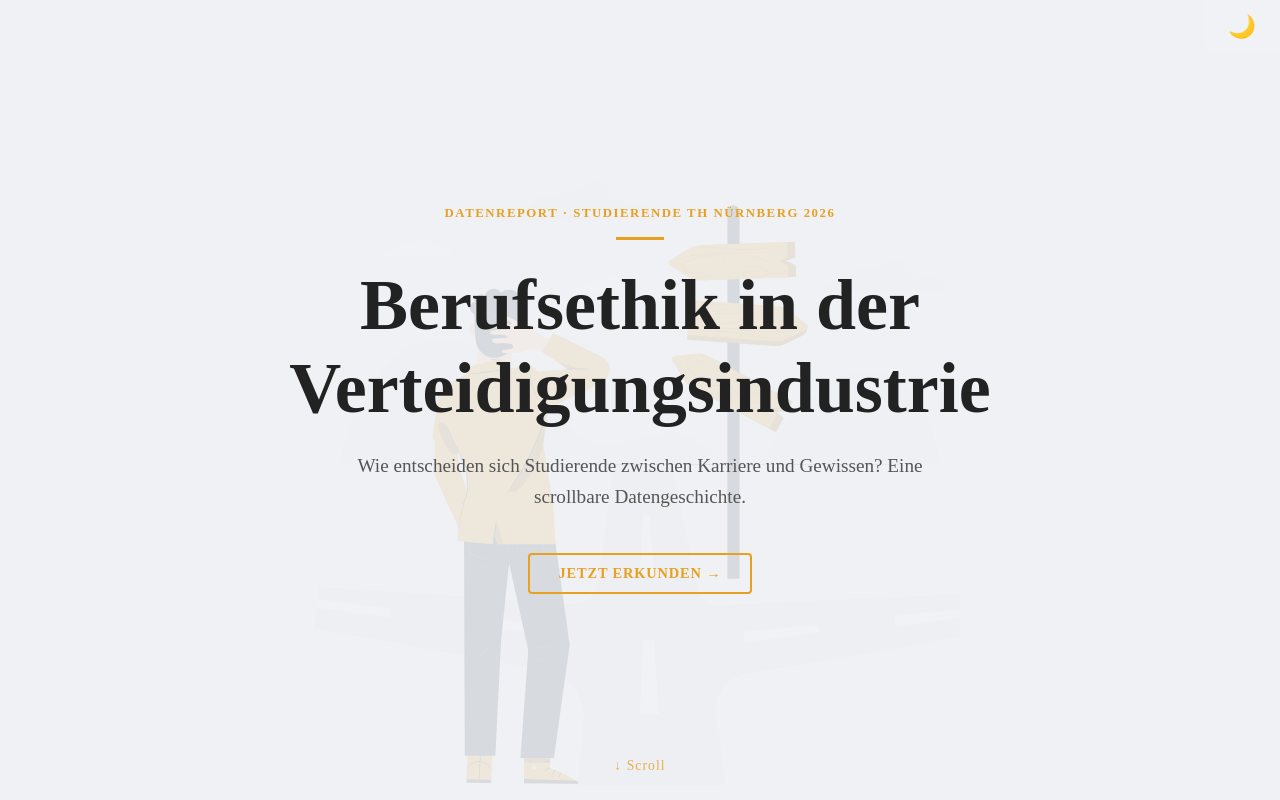
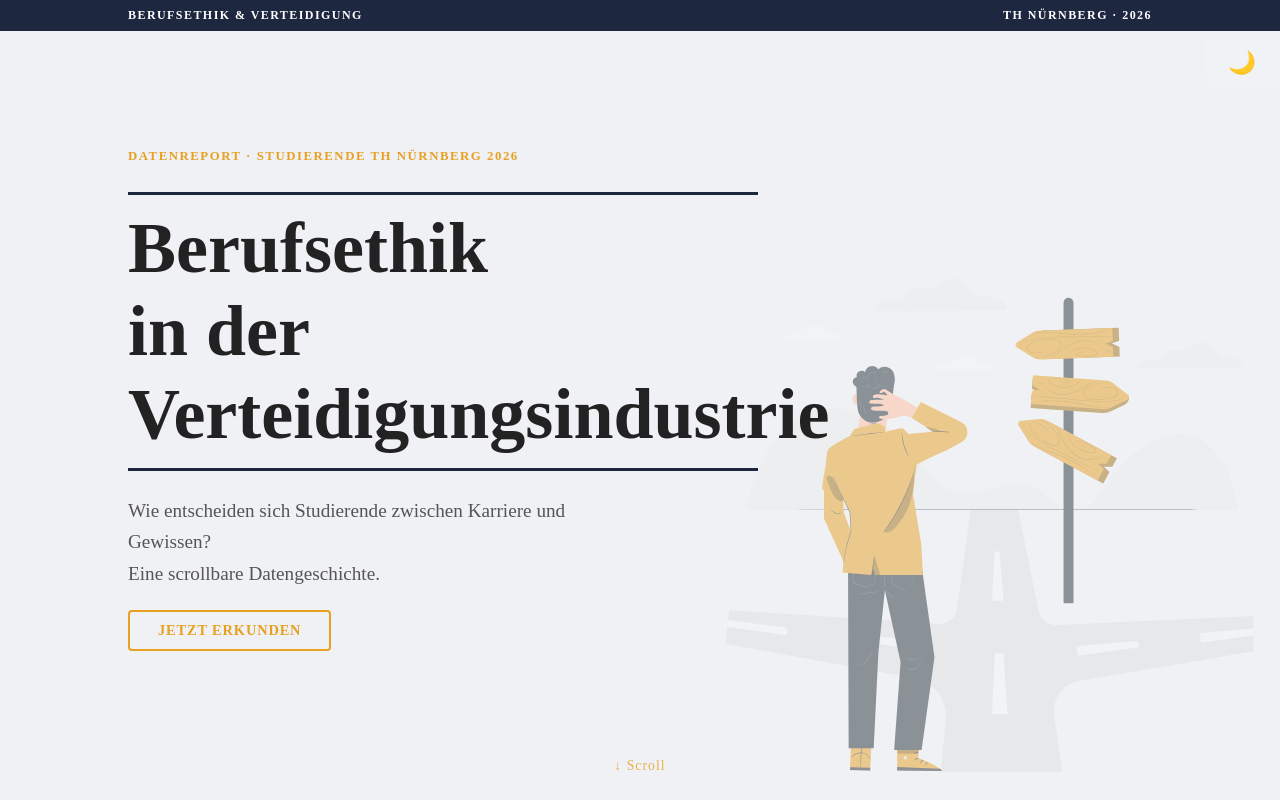
Before and after one commit to dominik-voss/EthikWebsite, a website built with Vite: page index.html in a window 1280 px wide. Shown: the top 800 px of the page. Built offline with nearby package versions, Linux system fonts and the light colour scheme.

Commit message:
Hero-Redesign: Redaktionelles Layout, Masthead, Titellinien, Illustration

```diff
--- a/index.html
+++ b/index.html
@@ -11,15 +11,22 @@
 
 <body>
 <!-- Hero Section -->
+<div class="masthead">
+    <span>Berufsethik & Verteidigung</span>
+    <span>TH Nürnberg · 2026</span>
+</div>
 <section id="hero">
     <p class="hero-eyebrow">Datenreport · Studierende TH Nürnberg 2026</p>
-<div class="hero-rule"></div>
+<div class="hero-title-block">
+    <div class="hero-title-rule"></div>
     <h1 class="hero-title">Berufsethik in der<br>Verteidigungsindustrie</h1>
+<div class="hero-title-rule"></div>
+</div>
     <p class="hero-subtitle">
         Wie entscheiden sich Studierende zwischen Karriere und Gewissen?
-        Eine scrollbare Datengeschichte.
+        <br>Eine scrollbare Datengeschichte.
     </p>
-    <span class="hero-badge">Jetzt erkunden →</span>
+    <span class="hero-badge">Jetzt erkunden</span>
 </section>
      <span class="hero-scroll-hint">↓ Scroll</span>
 
--- a/src/style.css
+++ b/src/style.css
@@ -1,6 +1,48 @@
 /* -------------------------
    CSS-Variablen: Light & Dark
 ------------------------- */
+/* -------------------------
+   Masthead
+------------------------- */
+
+.masthead {
+    position: fixed;
+    top: 0;
+    left: 0;
+    right: 0;
+    z-index: 300;
+    background: #1e2740;
+    color: #ffffff;
+    display: flex;
+    justify-content: space-between;
+    align-items: center;
+    padding: 8px 10%;
+    font-size: 0.75rem;
+    font-weight: 600;
+    letter-spacing: 0.12em;
+    text-transform: uppercase;
+}
+
+/* -------------------------
+   Hero Title Block
+------------------------- */
+
+.hero-title-block {
+    max-width: 60%;
+}
+
+.hero-title-rule {
+    width: 100%;
+    height: 3px;
+    background: #1e2740;
+    margin: 12px 0;
+}
+
+.hero-title {
+    font-size: clamp(2.8rem, 6vw, 4.5rem);
+    margin: 0;
+    max-width: 100%;
+}
 
 :root,
 [data-theme="light"] {
@@ -97,7 +139,7 @@ body {
 
 .site-header {
     position: fixed;
-    top: 0;
+    top: 36px;
     right: 0;
     z-index: 200;
     padding: 12px 20px;
@@ -728,29 +770,33 @@ Mobile Responsive
 ------------------------- */
 
 #hero {
+    padding-top: 120px;
+    padding-bottom: 60px;
+    gap: 0;
     position: relative;
     overflow: hidden;
     min-height: 100vh;
     display: flex;
     flex-direction: column;
-    align-items: center;
+    align-items: flex-start;
     justify-content: center;
-    text-align: center;
-    padding: 80px 40px;
+    text-align: left;
+    padding: 80px 8% 80px 10%;
     background-color: var(--color-bg-body);
     background-image: url('/On the way-pana.svg');
     background-repeat: no-repeat;
-    background-position: center 120%;
-    background-size: 55%;
+    background-position: right bottom;
+    background-size: 45%;
     transition: background-color 0.4s ease;
-    padding-bottom: 80px;
 }
 
 #hero::before {
     content: '';
     position: absolute;
     inset: 0;
-    background: rgba(240, 242, 245, 0.88);
+    background-position: right 60%;
+    background-size: 42%;
+    background: rgba(240, 242, 245, 0.50);
     z-index: 0;
 }
 
@@ -765,15 +811,17 @@ Mobile Responsive
     letter-spacing: 0.12em;
     text-transform: uppercase;
     color: var(--color-primary);
+    margin-bottom: 0;
     margin: 0 0 16px 0;
     transition: color 0.4s ease;
 }
 
 .hero-title {
     font-size: clamp(2.8rem, 6vw, 4.5rem);
+    max-width: 60%;
     font-weight: 700;
     color: var(--color-textbox-text);
-    margin: 0 0 20px 0;
+    margin: 8px 0;
     line-height: 1.15;
     transition: color 0.4s ease;
 }
@@ -781,10 +829,13 @@ Mobile Responsive
 .hero-subtitle {
     font-size: clamp(1rem, 2vw, 1.2rem);
     color: var(--chart-tick-color);
-    max-width: 580px;
+    max-width: 50%;
+    text-align: left;
     line-height: 1.65;
     margin: 0 0 40px 0;
     transition: color 0.4s ease;
+    margin-top: 12px;
+    margin-bottom: 20px;
 }
 
 .hero-badge {
@@ -828,13 +879,16 @@ Mobile Responsive
     50%       { transform: translateY(6px); }
 }
 
-.hero-rule {
-    width: 48px;
-    height: 3px;
-    background: var(--color-primary);
-    margin: 0 auto 24px;
+.hero-illustration {
+    position: absolute;
+    bottom: 0;
+    left: 50%;
+    transform: translateX(-50%);
+    width: 55%;
+    opacity: 0.25;
+    z-index: 0;
+    pointer-events: none;
 }
-
 
 /* -------------------------
    Pull Quote
```
